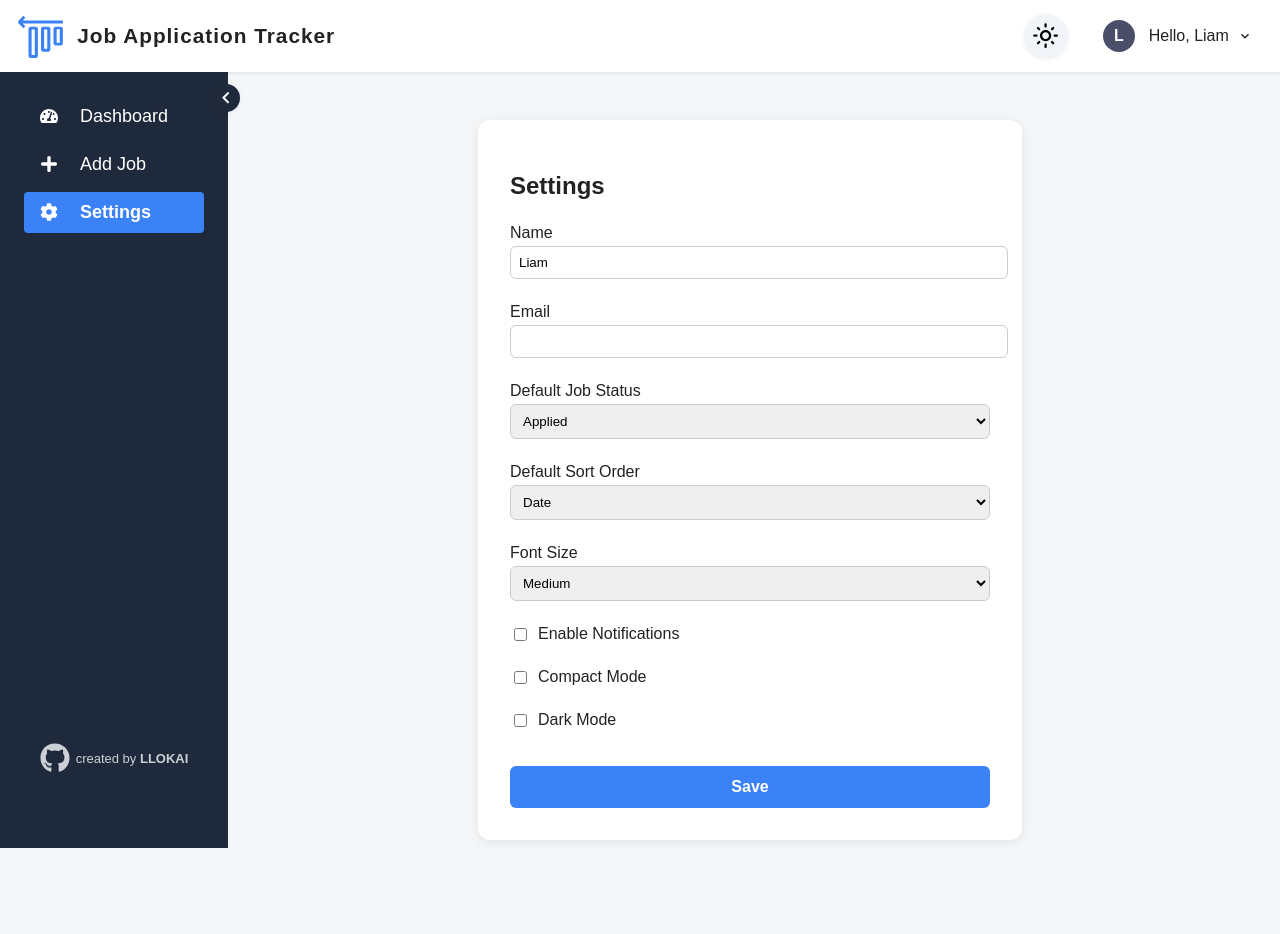
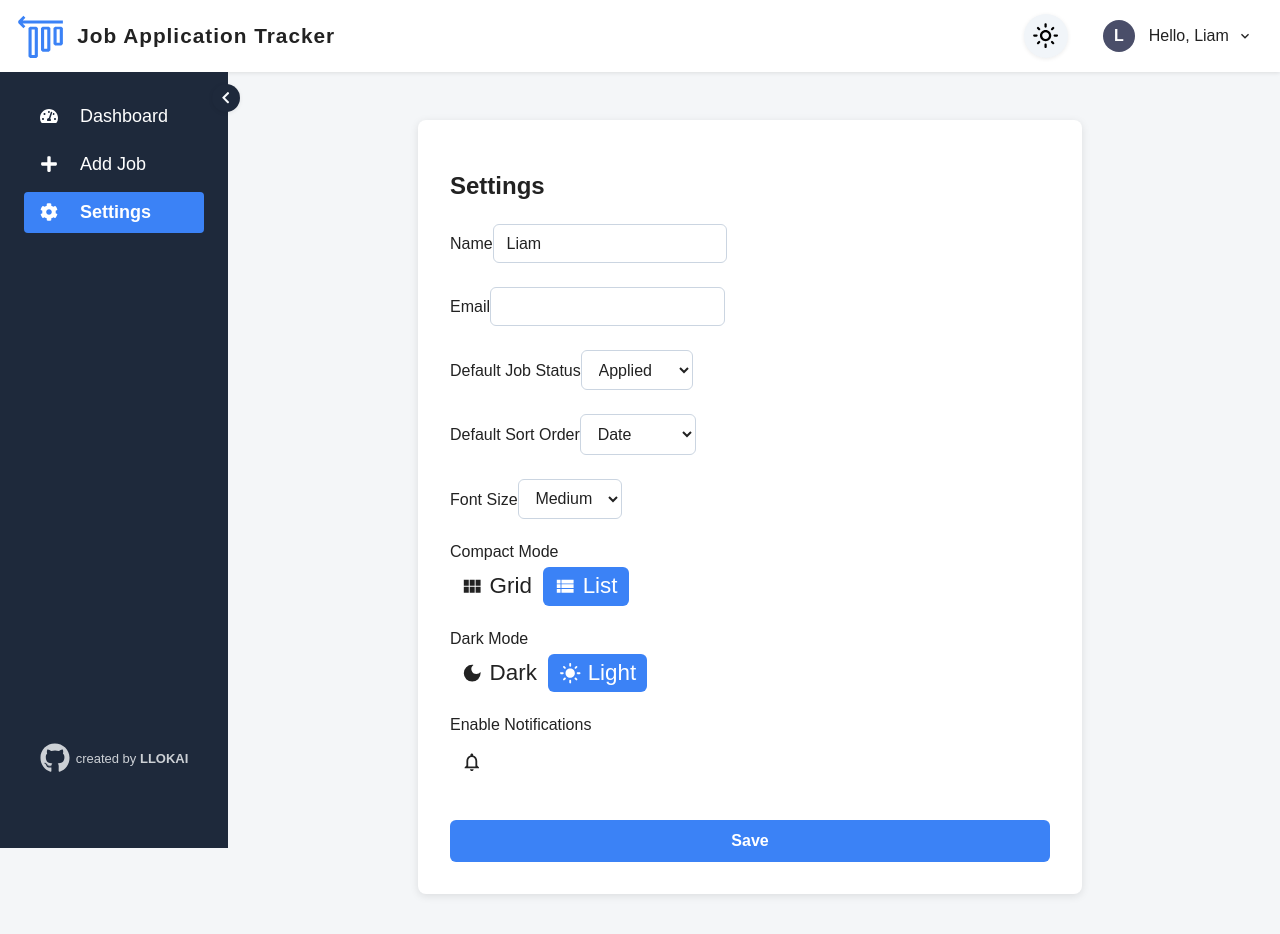
Before and after one commit to LLOKAI/job-tracker-app, a React (Vite) app in the folder client/: page /settings in a window 1280 px wide. Shown: the top 934 px of the page. Before the commit the page ends 888 px from the top, so only its background shows below. Built offline with nearby package versions, Linux system fonts and the light colour scheme.

Commit message:
Initial style in place

```diff
--- a/client/src/pages/Settings.jsx
+++ b/client/src/pages/Settings.jsx
@@ -1,6 +1,40 @@
 import React, { useContext, useState, useEffect } from 'react';
 import { ThemeContext } from '../ThemeContext';
 import { UserContext } from '../UserContext';
+import { MdViewModule, MdViewList, MdDarkMode, MdLightMode, MdNotificationsActive, MdNotificationsNone } from "react-icons/md";
+
+const getFormContainerStyle = (darkMode) => ({
+  background: darkMode ? "#1e293b" : "#ffffff",
+  padding: "2rem",
+  borderRadius: "8px",
+  boxShadow: darkMode ? "0 2px 8px rgba(0, 0, 0, 0.7)" : "0 2px 8px rgba(0, 0, 0, 0.1)",
+  maxWidth: "600px",
+  margin: "2rem auto",
+});
+
+const getInputStyle = (darkMode) => ({
+  padding: "0.6rem 0.8rem",
+  borderRadius: "6px",
+  border: darkMode ? "1px solid #475569" : "1px solid #cbd5e1",
+  fontSize: "1rem",
+  fontFamily: "inherit",
+  backgroundColor: darkMode ? "#334155" : "#ffffff",
+  color: darkMode ? "#f8fafc" : "#222222",
+});
+
+const getButtonStyle = (active, darkMode) => ({
+  background: active ? "var(--button-bg)" : "transparent",
+  color: active ? "var(--button-text)" : (darkMode ? "#f8fafc" : "#222"),
+  border: "none",
+  borderRadius: "6px",
+  padding: "0.4rem 0.7rem",
+  cursor: "pointer",
+  fontSize: "1.4rem",
+  transition: "background 0.2s, color 0.2s",
+  display: "flex",
+  alignItems: "center",
+  gap: 6,
+});
 
 export default function Settings() {
   const { darkMode, setDarkMode } = useContext(ThemeContext);
@@ -19,8 +53,7 @@ export default function Settings() {
     const stored = localStorage.getItem('settings_compactMode');
     return stored ? JSON.parse(stored) : false;
   });
-  // Add a state to track save status
-  const [saveStatus, setSaveStatus] = useState('');
+  const [saveStatus, setSaveStatus] = useState(false);
 
   // Effect to update font size CSS variable
   useEffect(() => {
@@ -42,12 +75,12 @@ export default function Settings() {
     localStorage.setItem('settings_fontSize', fontSize);
     localStorage.setItem('settings_compactMode', JSON.stringify(compactMode));
     setName(name); // Update context
-    setSaveStatus('Saved!');
-    setTimeout(() => setSaveStatus(''), 1500);
+    setSaveStatus(true);
+    setTimeout(() => setSaveStatus(false), 1200);
   };
 
   return (
-    <div style={{ maxWidth: 480, margin: '2rem auto', padding: '2rem', background: darkMode ? '#23263a' : '#fff', borderRadius: 12, boxShadow: '0 2px 12px rgba(0,0,0,0.08)' }}>
+    <div style={getFormContainerStyle(darkMode)}>
       <h2 style={{ marginBottom: '1.5rem' }}>Settings</h2>
       <form
         style={{ display: 'flex', flexDirection: 'column', gap: '1.5rem' }}
@@ -60,7 +93,7 @@ export default function Settings() {
             type="text"
             value={name}
             onChange={e => setName(e.target.value)}
-            style={{ width: '100%', padding: '0.5rem', borderRadius: 6, border: '1px solid #ccc', marginTop: 4 }}
+            style={getInputStyle(darkMode)}
           />
         </div>
         <div>
@@ -69,7 +102,7 @@ export default function Settings() {
             type="email"
             value={email}
             onChange={e => setEmail(e.target.value)}
-            style={{ width: '100%', padding: '0.5rem', borderRadius: 6, border: '1px solid #ccc', marginTop: 4 }}
+            style={getInputStyle(darkMode)}
           />
         </div>
         {/* Preferences */}
@@ -78,7 +111,7 @@ export default function Settings() {
           <select
             value={defaultStatus}
             onChange={e => setDefaultStatus(e.target.value)}
-            style={{ width: '100%', padding: '0.5rem', borderRadius: 6, border: '1px solid #ccc', marginTop: 4 }}
+            style={getInputStyle(darkMode)}
           >
             <option value="APPLIED">Applied</option>
             <option value="INTERVIEW">Interview</option>
@@ -91,7 +124,7 @@ export default function Settings() {
           <select
             value={defaultSort}
             onChange={e => setDefaultSort(e.target.value)}
-            style={{ width: '100%', padding: '0.5rem', borderRadius: 6, border: '1px solid #ccc', marginTop: 4 }}
+            style={getInputStyle(darkMode)}
           >
             <option value="date">Date</option>
             <option value="company">Company</option>
@@ -103,40 +136,79 @@ export default function Settings() {
           <select
             value={fontSize}
             onChange={e => setFontSize(e.target.value)}
-            style={{ width: '100%', padding: '0.5rem', borderRadius: 6, border: '1px solid #ccc', marginTop: 4 }}
+            style={getInputStyle(darkMode)}
           >
             <option value="small">Small</option>
             <option value="medium">Medium</option>
             <option value="large">Large</option>
           </select>
         </div>
-        <div style={{ display: 'flex', alignItems: 'center', gap: 8 }}>
-          <input
-            type="checkbox"
-            checked={notifications}
-            onChange={e => setNotifications(e.target.checked)}
-            id="notifications"
-          />
-          <label htmlFor="notifications" style={{ fontWeight: 500 }}>Enable Notifications</label>
+        {/* Compact Mode Toggle */}
+        <div>
+          <label style={{ fontWeight: 500, marginBottom: 6, display: "block" }}>Compact Mode</label>
+          <div style={{ display: "flex", gap: 0 }}>
+            <button
+              type="button"
+              aria-label="Grid view"
+              onClick={() => setCompactMode(true)}
+              style={getButtonStyle(compactMode, darkMode)}
+            >
+              <MdViewModule />
+              Grid
+            </button>
+            <button
+              type="button"
+              aria-label="List view"
+              onClick={() => setCompactMode(false)}
+              style={getButtonStyle(!compactMode, darkMode)}
+            >
+              <MdViewList />
+              List
+            </button>
+          </div>
         </div>
-        <div style={{ display: 'flex', alignItems: 'center', gap: 8 }}>
-          <input
-            type="checkbox"
-            checked={compactMode}
-            onChange={e => setCompactMode(e.target.checked)}
-            id="compactMode"
-          />
-          <label htmlFor="compactMode" style={{ fontWeight: 500 }}>Compact Mode</label>
+        {/* Dark Mode Toggle */}
+        <div>
+          <label style={{ fontWeight: 500, marginBottom: 6, display: "block" }}>Dark Mode</label>
+          <div style={{ display: "flex", gap: 0 }}>
+            <button
+              type="button"
+              aria-label="Dark mode"
+              onClick={() => setDarkMode(true)}
+              style={getButtonStyle(darkMode, darkMode)}
+            >
+              <MdDarkMode />
+              Dark
+            </button>
+            <button
+              type="button"
+              aria-label="Light mode"
+              onClick={() => setDarkMode(false)}
+              style={getButtonStyle(!darkMode, darkMode)}
+            >
+              <MdLightMode />
+              Light
+            </button>
+          </div>
         </div>
-        {/* Theme toggle (already in header, but shown here as well) */}
-        <div style={{ display: 'flex', alignItems: 'center', gap: 8 }}>
-          <input
-            type="checkbox"
-            checked={darkMode}
-            onChange={() => setDarkMode(!darkMode)}
-            id="darkMode"
-          />
-          <label htmlFor="darkMode" style={{ fontWeight: 500 }}>Dark Mode</label>
+        {/* Notifications Toggle */}
+        <div>
+          <label style={{ fontWeight: 500, marginBottom: 6, display: "block" }}>Enable Notifications</label>
+          <button
+            type="button"
+            aria-label="Toggle notifications"
+            onClick={() => setNotifications(n => !n)}
+            style={{
+              ...getButtonStyle(notifications, darkMode),
+              fontSize: "1.5rem",
+              borderRadius: "50%",
+              width: 44,
+              height: 44,
+              justifyContent: "center",
+            }}
+          >
+            {notifications ? <MdNotificationsActive /> : <MdNotificationsNone />}
+          </button>
         </div>
         <button
           type="submit"
@@ -154,10 +226,32 @@ export default function Settings() {
         >
           Save
         </button>
-        {saveStatus && (
-          <div style={{ color: 'green', fontWeight: 500 }}>{saveStatus}</div>
-        )}
       </form>
+      {/* Save Confirmation Modal */}
+      {saveStatus && (
+        <div style={{
+          position: "fixed",
+          top: 0, left: 0, right: 0, bottom: 0,
+          background: "rgba(0,0,0,0.25)",
+          display: "flex",
+          alignItems: "center",
+          justifyContent: "center",
+          zIndex: 2000,
+        }}>
+          <div style={{
+            background: darkMode ? "#23263a" : "#fff",
+            color: darkMode ? "#f8fafc" : "#222",
+            padding: "2rem 2.5rem",
+            borderRadius: 16,
+            boxShadow: "0 2px 24px rgba(0,0,0,0.22)",
+            fontSize: 22,
+            fontWeight: 600,
+            textAlign: "center",
+          }}>
+            Settings Saved!
+          </div>
+        </div>
+      )}
     </div>
   );
 }
```
